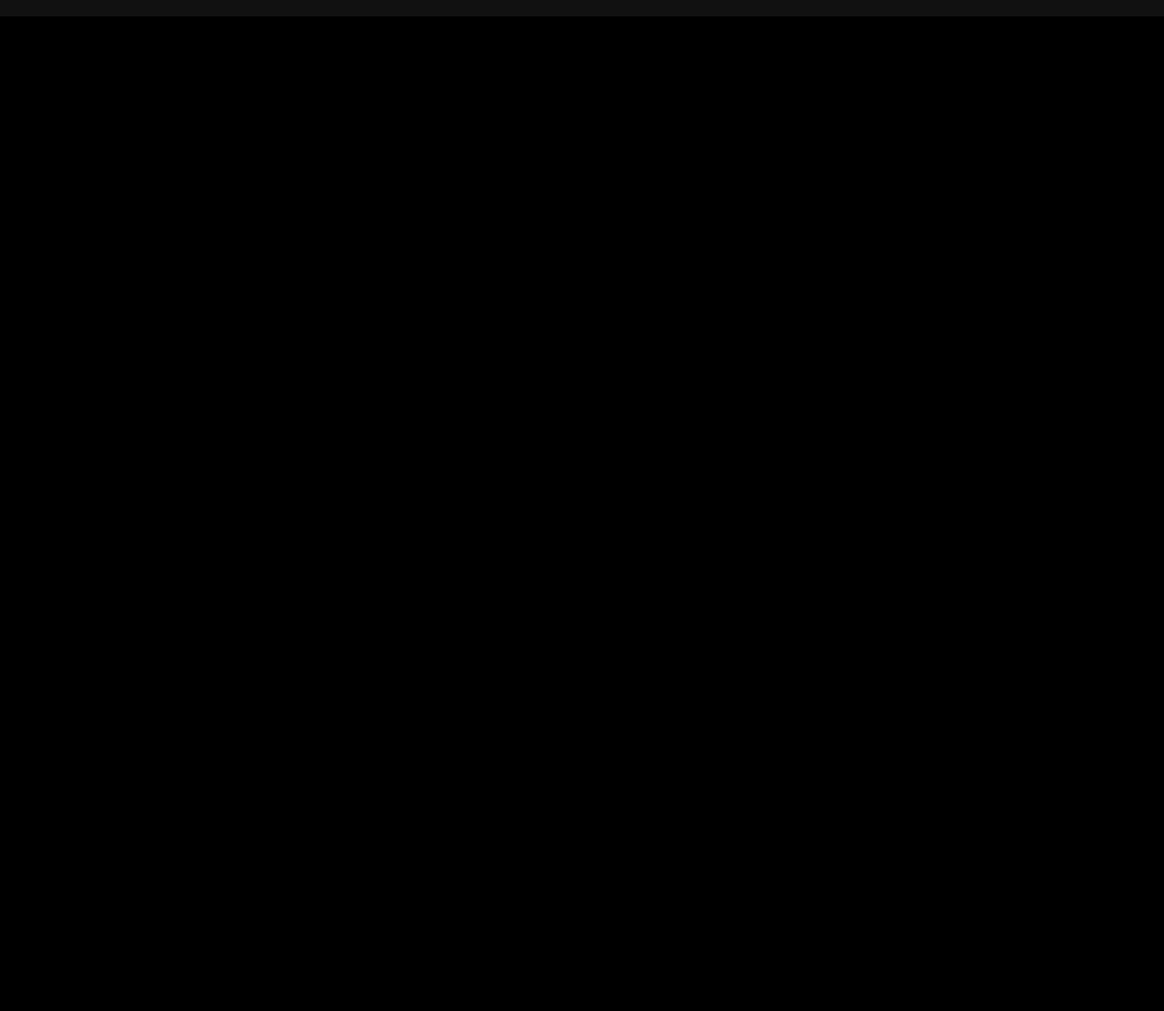
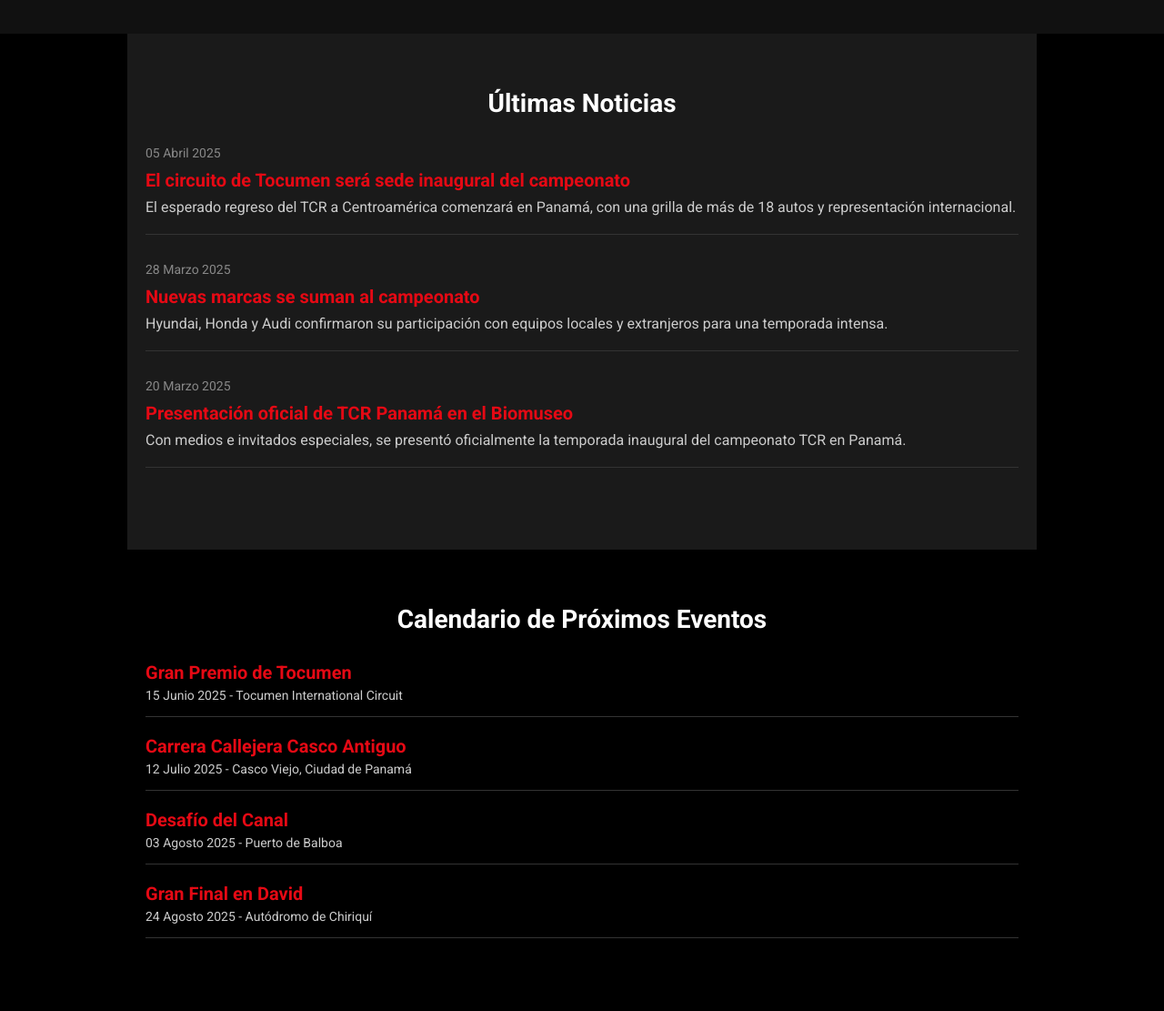
Before and after one commit to Blue-code-boost/TCR-Panama-B, a plain HTML site: page index.html in a window 1280 px wide. Shown: the part 535-1646 px from the top of the page at 91% size. Before the commit the page ends 800 px from the top, so only its background shows below. Drawn offline with Linux system fonts and the light colour scheme.

Commit message:
sección añadida de calendarios

```diff
--- a/css/style.css
+++ b/css/style.css
@@ -96,6 +96,74 @@ nav a:hover {
   font-weight: bold;
 }
 
+.news-section {
+  background-color: #1a1a1a;
+  padding: 60px 20px;
+  max-width: 1000px;
+  margin: 0 auto;
+}
+
+.news-section h3 {
+  font-size: 28px;
+  margin-bottom: 30px;
+  text-align: center;
+  color: #fff;
+}
+
+.news-item {
+  margin-bottom: 30px;
+  border-bottom: 1px solid #333;
+  padding-bottom: 20px;
+}
+
+.news-item h4 {
+  font-size: 20px;
+  margin-bottom: 8px;
+  color: #e50914;
+}
+
+.news-item .date {
+  font-size: 14px;
+  color: #888;
+  margin-bottom: 10px;
+}
+
+.news-item p {
+  font-size: 16px;
+  color: #ccc;
+}
+
+.calendar-section {
+  background-color: #000;
+  padding: 60px 20px;
+  max-width: 1000px;
+  margin: 0 auto;
+}
+
+.calendar-section h3 {
+  font-size: 28px;
+  margin-bottom: 30px;
+  text-align: center;
+  color: #fff;
+}
+
+.event-item {
+  margin-bottom: 20px;
+  border-bottom: 1px solid #333;
+  padding-bottom: 15px;
+}
+
+.event-item h4 {
+  color: #e50914;
+  font-size: 20px;
+  margin-bottom: 5px;
+}
+
+.event-item .event-date {
+  font-size: 14px;
+  color: #ccc;
+}
+
 @media (max-width: 768px) {
   .hero h2 {
     font-size: 32px;
--- a/index.html
+++ b/index.html
@@ -3,7 +3,7 @@
 <head>
   <meta charset="UTF-8" />
   <meta name="viewport" content="width=device-width, initial-scale=1.0" />
-  <title>Inicio</title>
+  <title>TCR Panamá</title>
   <link rel="stylesheet" href="css/style.css" />
   <link href="https://fonts.googleapis.com/css2?family=Roboto:wght@400;700&display=swap" rel="stylesheet" />
 </head>
@@ -12,30 +12,73 @@
     <h1>TCR Panamá</h1>
     <nav>
       <ul>
-        <li><a href="index.html">Home</a></li>
-        <li><a href="teams.html">Teams</a></li>
-        <li><a href="info.html">Info</a></li>
+        <li><a href="#">Home</a></li>
+        <li><a href="#">Teams</a></li>
+        <li><a href="#">Info</a></li>
         <li><a href="#">Register</a></li>
         <li><a href="#">Sign In</a></li>
-        <li><a href="gallery.html">Gallery</a></li>
-        <li><a href="blog.html">Blog</a></li>
+        <li><a href="#">Gallery</a></li>
+        <li><a href="#">Blog</a></li>
       </ul>
     </nav>
   </header>
 
   <section class="hero">
-    <h2>Inicio</h2>
+    <h2>TCR Panamá Championship</h2>
     <p class="subtitle">It's on the way</p>
-    <p class="description">Lorem ipsum dolor sit amet, consectetuer adipiscing elit...</p>
-    <div class="buttons"><button>Info</button><button>Schedule</button></div>
+    <p class="description">Lorem ipsum dolor sit amet, consectetuer adipiscing elit, sed diam nonummy nibh euismod tincidunt ut laoreet dolore magna aliquam erat volutpat.</p>
+    <div class="buttons">
+      <button>Info</button>
+      <button>Schedule</button>
+    </div>
   </section>
+
   <section class="countdown" id="countdown">
     <div><span id="days">00</span><br>DÍAS</div>
     <div><span id="hours">00</span><br>HORAS</div>
     <div><span id="minutes">00</span><br>MINUTOS</div>
     <div><span id="seconds">00</span><br>SEGUNDOS</div>
   </section>
+
+  <section class="news-section">
+    <h3>Últimas Noticias</h3>
+    <div class="news-item">
+      <div class="date">05 Abril 2025</div>
+      <h4>El circuito de Tocumen será sede inaugural del campeonato</h4>
+      <p>El esperado regreso del TCR a Centroamérica comenzará en Panamá, con una grilla de más de 18 autos y representación internacional.</p>
+    </div>
+    <div class="news-item">
+      <div class="date">28 Marzo 2025</div>
+      <h4>Nuevas marcas se suman al campeonato</h4>
+      <p>Hyundai, Honda y Audi confirmaron su participación con equipos locales y extranjeros para una temporada intensa.</p>
+    </div>
+    <div class="news-item">
+      <div class="date">20 Marzo 2025</div>
+      <h4>Presentación oficial de TCR Panamá en el Biomuseo</h4>
+      <p>Con medios e invitados especiales, se presentó oficialmente la temporada inaugural del campeonato TCR en Panamá.</p>
+    </div>
+  </section>
+
+  <section class="calendar-section">
+    <h3>Calendario de Próximos Eventos</h3>
+    <div class="event-item">
+      <h4>Gran Premio de Tocumen</h4>
+      <div class="event-date">15 Junio 2025 - Tocumen International Circuit</div>
+    </div>
+    <div class="event-item">
+      <h4>Carrera Callejera Casco Antiguo</h4>
+      <div class="event-date">12 Julio 2025 - Casco Viejo, Ciudad de Panamá</div>
+    </div>
+    <div class="event-item">
+      <h4>Desafío del Canal</h4>
+      <div class="event-date">03 Agosto 2025 - Puerto de Balboa</div>
+    </div>
+    <div class="event-item">
+      <h4>Gran Final en David</h4>
+      <div class="event-date">24 Agosto 2025 - Autódromo de Chiriquí</div>
+    </div>
+  </section>
+
   <script src="js/main.js"></script>
-
 </body>
 </html>
```
